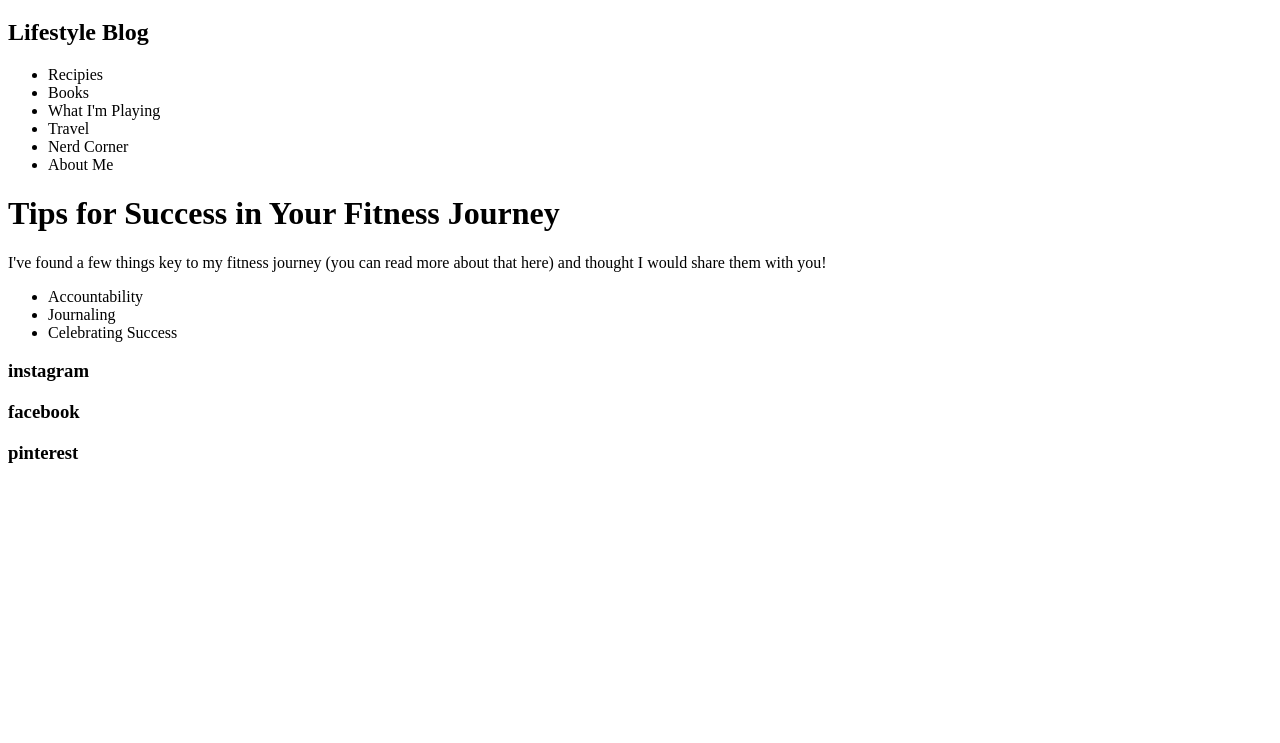
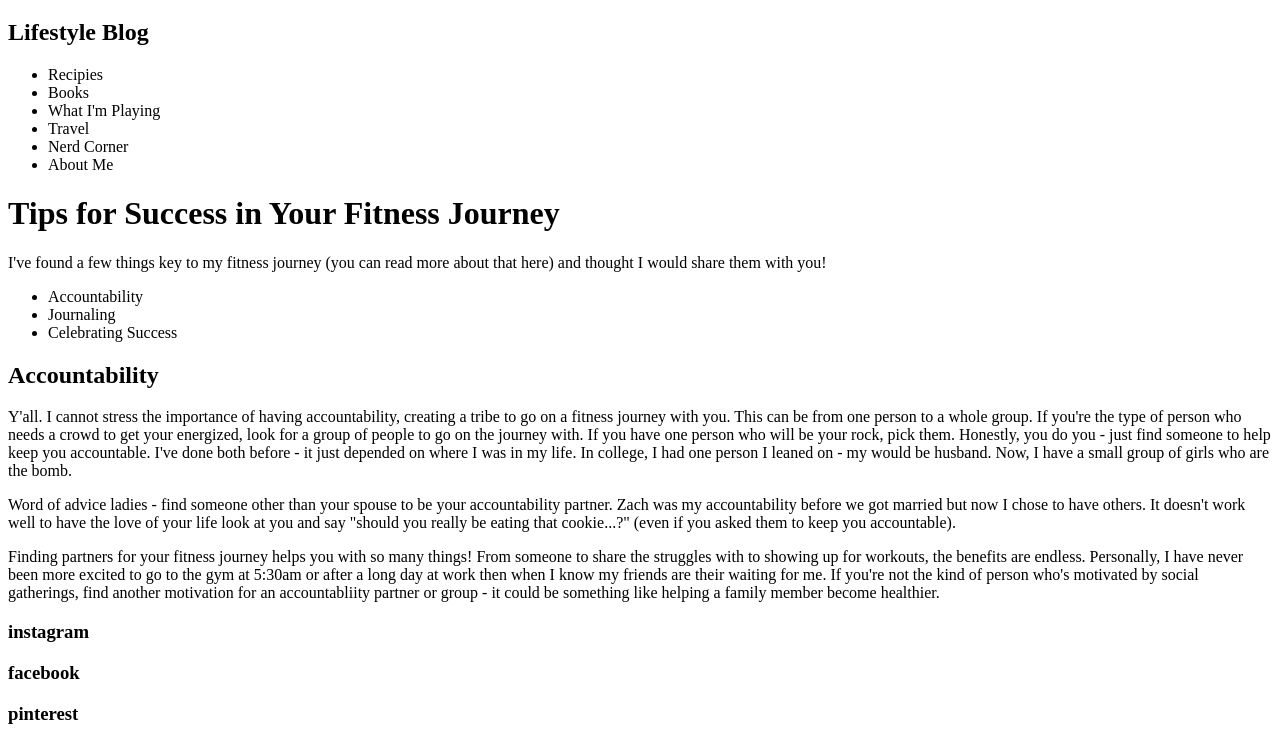
Before and after one commit to JennyWauer/personal-blog-site, a plain HTML site: page post.html in a window 1280 px wide. Shown: the part 87-830 px from the top of the page. Before the commit the page ends 800 px from the top, so only its background shows below. Drawn offline with Linux system fonts and the light colour scheme.

Commit message:
docs: added accountability content

```diff
--- a/post.html
+++ b/post.html
@@ -33,6 +33,10 @@
       <li>Celebrating Success</li>
     </ul>
   </div>
+  <h2>Accountability</h2>
+  <p>Y'all. I cannot stress the importance of having accountability, creating a tribe to go on a fitness journey with you. This can be from one person to a whole group. If you're the type of person who needs a crowd to get your energized, look for a group of people to go on the journey with. If you have one person who will be your rock, pick them. Honestly, you do you - just find someone to help keep you accountable. I've done both before - it just depended on where I was in my life. In college, I had one person I leaned on - my would be husband. Now, I have a small group of girls who are the bomb.</p>
+  <p>Word of advice ladies - find someone other than your spouse to be your accountability partner. Zach was my accountability before we got married but now I chose to have others. It doesn't work well to have the love of your life look at you and say "should you really be eating that cookie...?" (even if you asked them to keep you accountable).</p>
+  <p>Finding partners for your fitness journey helps you with so many things! From someone to share the struggles with to showing up for workouts, the benefits are endless. Personally, I have never been more excited to go to the gym at 5:30am or after a long day at work then when I know my friends are their waiting for me. If you're not the kind of person who's motivated by social gatherings, find another motivation for an accountabliity partner or group - it could be something like helping a family member become healthier.</p>
   <footer>
     <h3>instagram</h3>
     <h3>facebook</h3>
```
